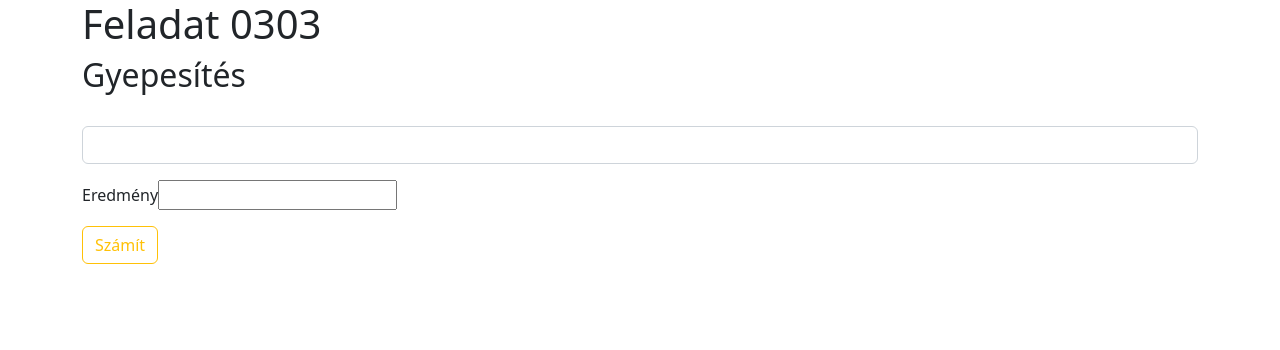
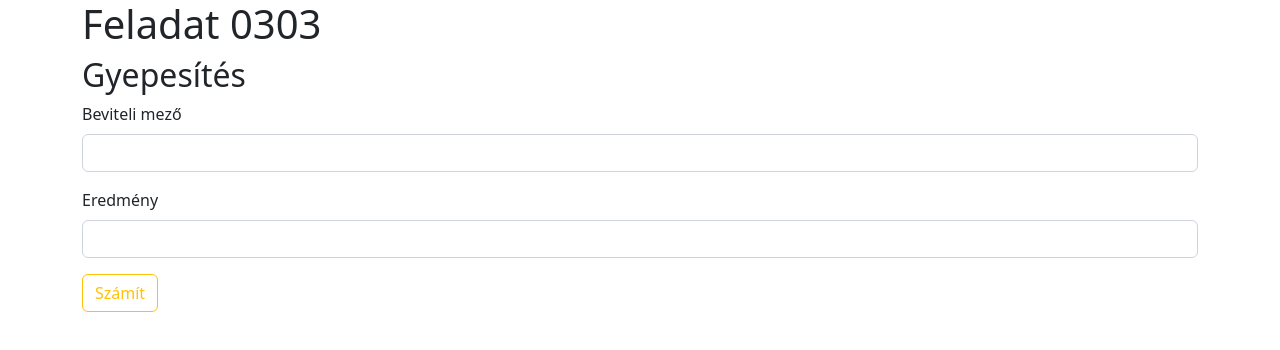
Before and after one commit to megyerimark/gyepes, an Angular app: page / in a window 1280 px wide. Shown: the top 350 px of the page. Built offline with nearby package versions, Linux system fonts and the light colour scheme.

Commit message:
SzámítGomb elkezdése

```diff
--- a/src/app/app.component.html
+++ b/src/app/app.component.html
@@ -7,13 +7,14 @@
   <h2>Gyepesítés</h2>
   <div class="grassForm">
     <div class="mb-3">
-      <label for="" class="form-label" ></label>
-        <input type="text" class="form-control">
+      <label for="" class="form-label" >Beviteli mező</label>
+        <input type="text" class="form-control" [(ngModel)]="diameter">
     </div>
     <div class="mb-3">
-      <label for="" placeholder="asd">Eredmény</label>
-      <input type="text" class="form-contorl">
+      <label for="" class="form-label">Eredmény</label>
+      <input type="text" class="form-control">
     </div>
   </div>
-  <button class="btn btn-outline-warning">Számít</button>
+  <button class="btn btn-outline-warning"
+  (click)="calArea()">Számít</button>
 </div>
--- a/src/app/app.component.ts
+++ b/src/app/app.component.ts
@@ -7,4 +7,5 @@ import { Component } from '@angular/core';
 })
 export class AppComponent {
   title = 'gyepes';
+  diameter !:number;
 }
--- a/src/app/app.module.ts
+++ b/src/app/app.module.ts
@@ -1,4 +1,5 @@
 import { NgModule } from '@angular/core';
+import { FormsModule } from '@angular/forms';
 import { BrowserModule } from '@angular/platform-browser';
 
 import { AppComponent } from './app.component';
@@ -8,7 +9,8 @@ import { AppComponent } from './app.component';
     AppComponent
   ],
   imports: [
-    BrowserModule
+    BrowserModule,
+    FormsModule
   ],
   providers: [],
   bootstrap: [AppComponent]
```
